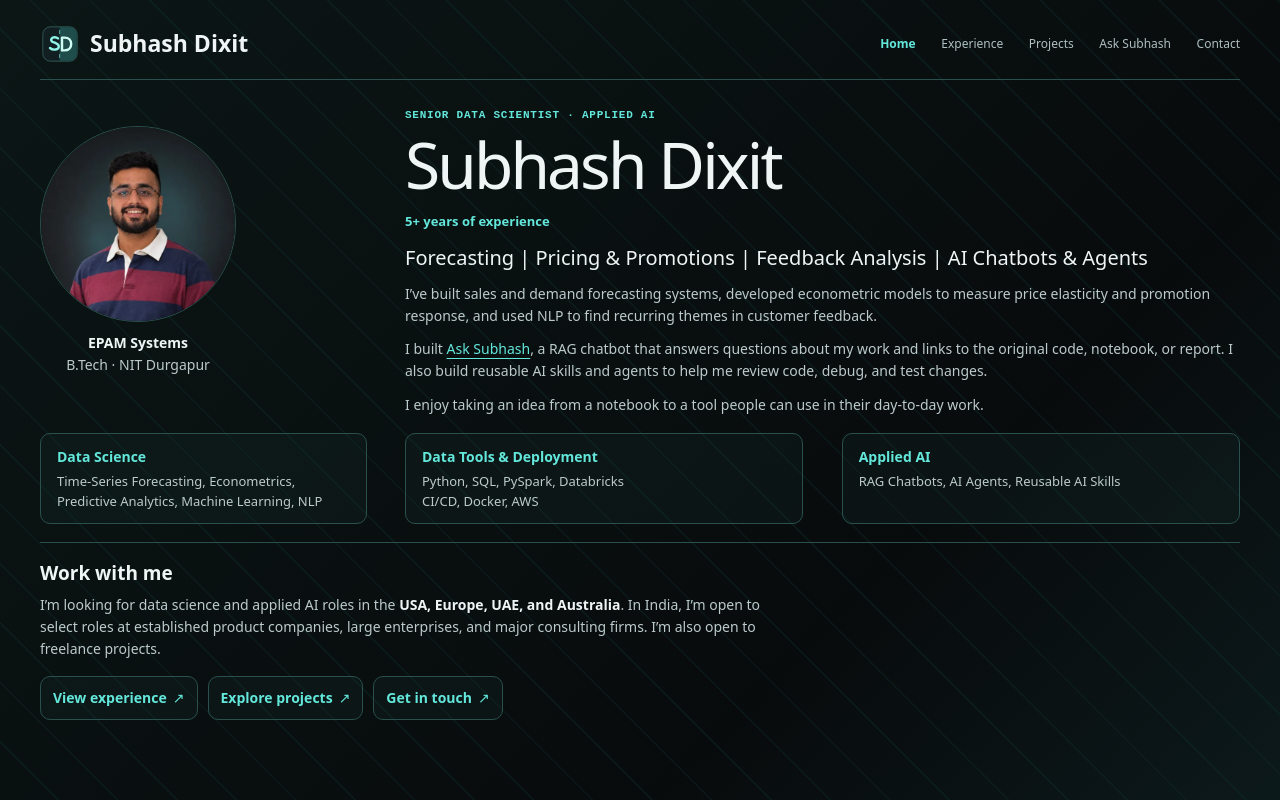
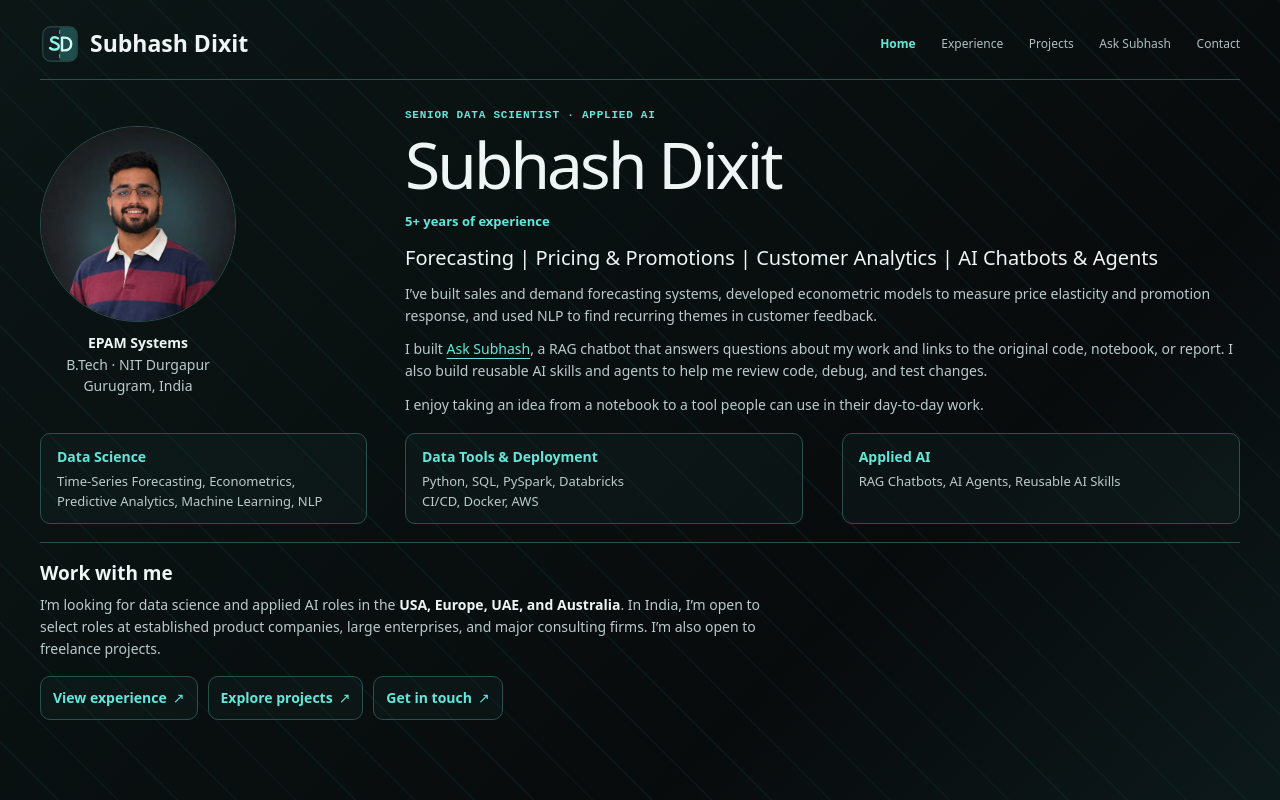
Before and after one commit to subhashdixit/subhashdixit.github.io, a React (Vite) app: page / in a window 1280 px wide. Built offline with nearby package versions, Linux system fonts and the light colour scheme; no server answers.

Commit message:
Show Gurugram and customer analytics on the homepage

```diff
--- a/src/App.jsx
+++ b/src/App.jsx
@@ -33,7 +33,7 @@ function Home() {
           <p className="loop-home-tenure">5+ years of experience</p>
         </div>
         <div className="loop-home-summary">
-          <p className="loop-tagline">Forecasting | Pricing &amp; Promotions | Feedback Analysis | AI Chatbots &amp; Agents</p>
+          <p className="loop-tagline">Forecasting | Pricing &amp; Promotions | Customer Analytics | AI Chatbots &amp; Agents</p>
           <p>I’ve built sales and demand forecasting systems, developed econometric models to measure price elasticity and promotion response, and used NLP to find recurring themes in customer feedback.</p>
           <p id="home-projects">I built <a href="#ai-lab">Ask Subhash</a>, a RAG chatbot that answers questions about my work and links to the original code, notebook, or report. I also build reusable AI skills and agents to help me review code, debug, and test changes.</p>
           <p>I enjoy taking an idea from a notebook to a tool people can use in their day-to-day work.</p>
@@ -45,6 +45,7 @@ function Home() {
         <div className="loop-home-affiliation">
           <p>EPAM Systems</p>
           <p>B.Tech · NIT&nbsp;Durgapur</p>
+          <p>Gurugram, India</p>
         </div>
       </div>
 
```
